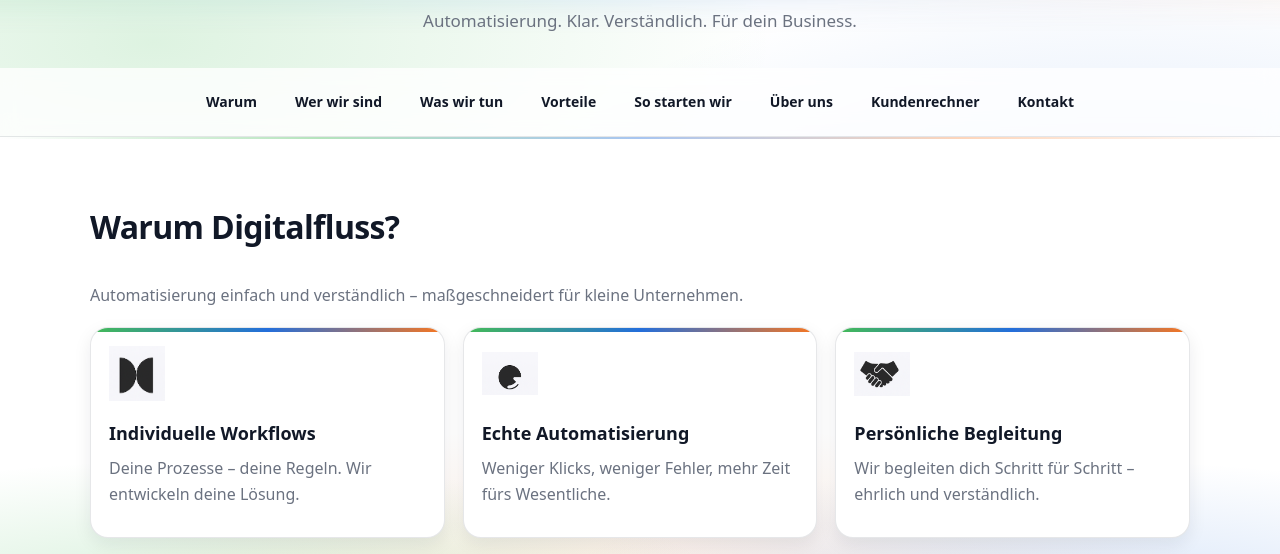
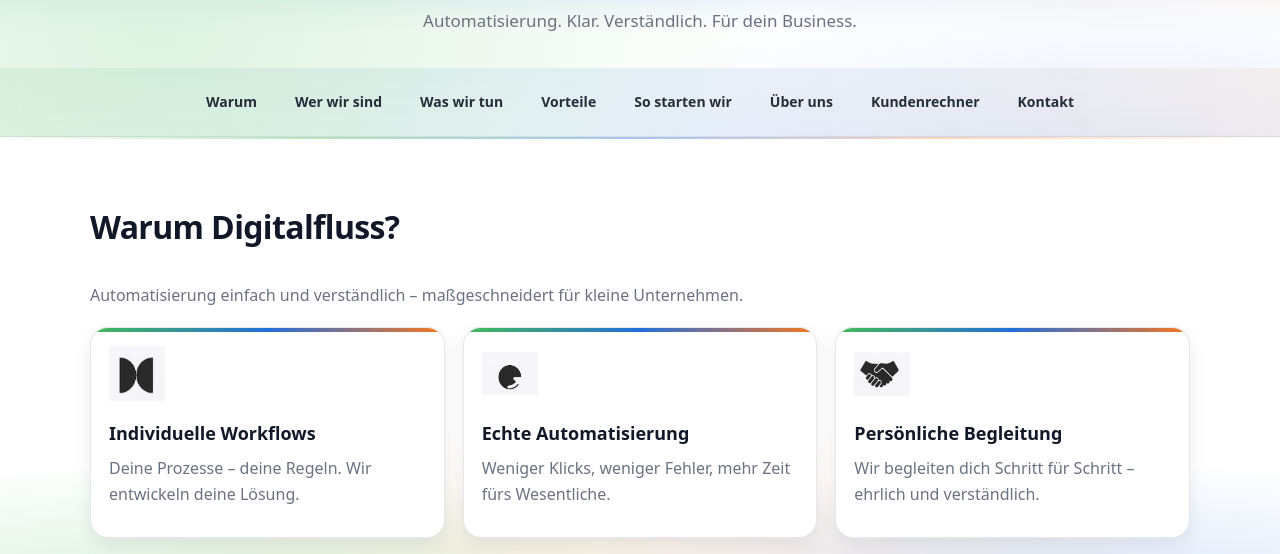
Before and after one commit to digitalfluss/digitalfluss, a website: page index.html in a window 1280 px wide. Shown: the part 246-800 px from the top of the page. Drawn offline with Linux system fonts and the light colour scheme.

Commit message:
Update style.css

```diff
--- a/style.css
+++ b/style.css
@@ -1033,3 +1033,30 @@ h2::before{
 #wer-wir-sind::before{
   display:none !important;
 }
+/* =========================================================
+   NAV FLOW – Navigation in den Farbverlauf einbetten
+   ========================================================= */
+
+.sticky-nav{
+  background:
+    linear-gradient(
+      90deg,
+      rgba(47,179,68,0.08),
+      rgba(11,94,215,0.08),
+      rgba(247,103,7,0.06)
+    );
+  backdrop-filter: blur(14px);
+  -webkit-backdrop-filter: blur(14px);
+  border-bottom: 1px solid rgba(17,24,39,0.08);
+}
+
+/* Nav-Links etwas kontrastreicher */
+.sticky-nav a{
+  color: rgba(17,24,39,0.9);
+}
+
+/* Hover bleibt clean, aber leicht farbig */
+.sticky-nav a:hover{
+  background: rgba(11,94,215,0.10);
+  color: var(--blue);
+}
```
